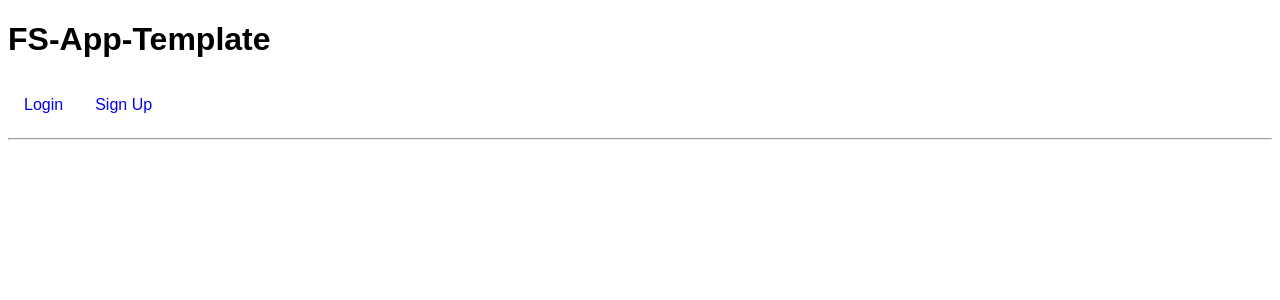
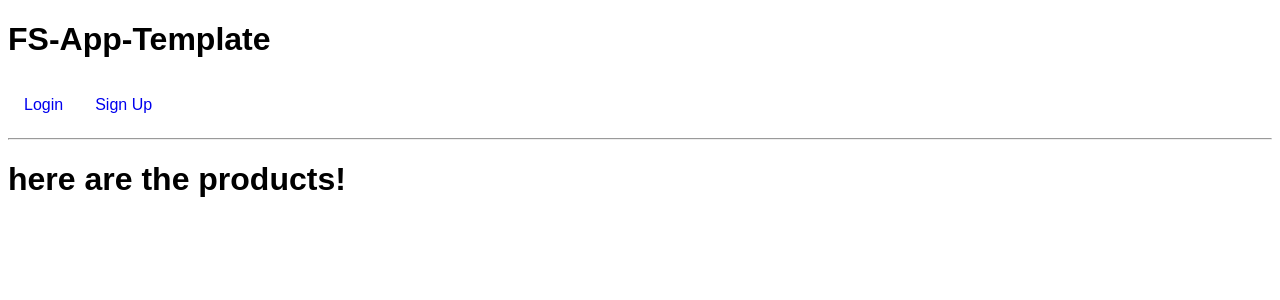
Before and after one commit to 2204-FSA-Team-Tribble/Grace-Shopper, a React app: page /products in a window 1280 px wide. Shown: the top 300 px of the page. Built offline with nearby package versions, Linux system fonts and the light colour scheme.

Commit message:
created products page

```diff
--- a/client/Routes.js
+++ b/client/Routes.js
@@ -4,6 +4,7 @@ import {withRouter, Route, Switch, Redirect} from 'react-router-dom'
 import { Login, Signup } from './components/AuthForm';
 import Home from './components/Home';
 import {me} from './store'
+import Products from './components/Products.js';
 
 /**
  * COMPONENT
@@ -22,12 +23,14 @@ class Routes extends Component {
           <Switch>
             <Route path="/home" component={Home} />
             <Redirect to="/home" />
+            <Route path='/products' component={Products} />
           </Switch>
         ) : (
           <Switch>
             <Route path='/' exact component={ Login } />
             <Route path="/login" component={Login} />
             <Route path="/signup" component={Signup} />
+            <Route path='/products' component={Products} />
           </Switch>
         )}
       </div>
--- /dev/null
+++ b/client/components/Products.js
@@ -0,0 +1,21 @@
+import React from 'react';
+import { connect } from 'react-redux';
+
+// *** COMPONENT ***
+
+export const Products = props => {
+  return (
+    <div>
+      <h1>here are the products!</h1>
+    </div>
+  )
+}
+
+//*** CONTAINER ***
+const mapState = state => {
+  return {
+
+  }
+}
+
+export default connect(mapState)(Products)
--- a/package.json
+++ b/package.json
@@ -1,5 +1,5 @@
 {
-  "name": "fs-app-template",
+  "name": "Furever_21",
   "version": "2.0.0",
   "description": "Some boilerplate code to get you started - get shakin'!",
   "main": "index.js",
```
